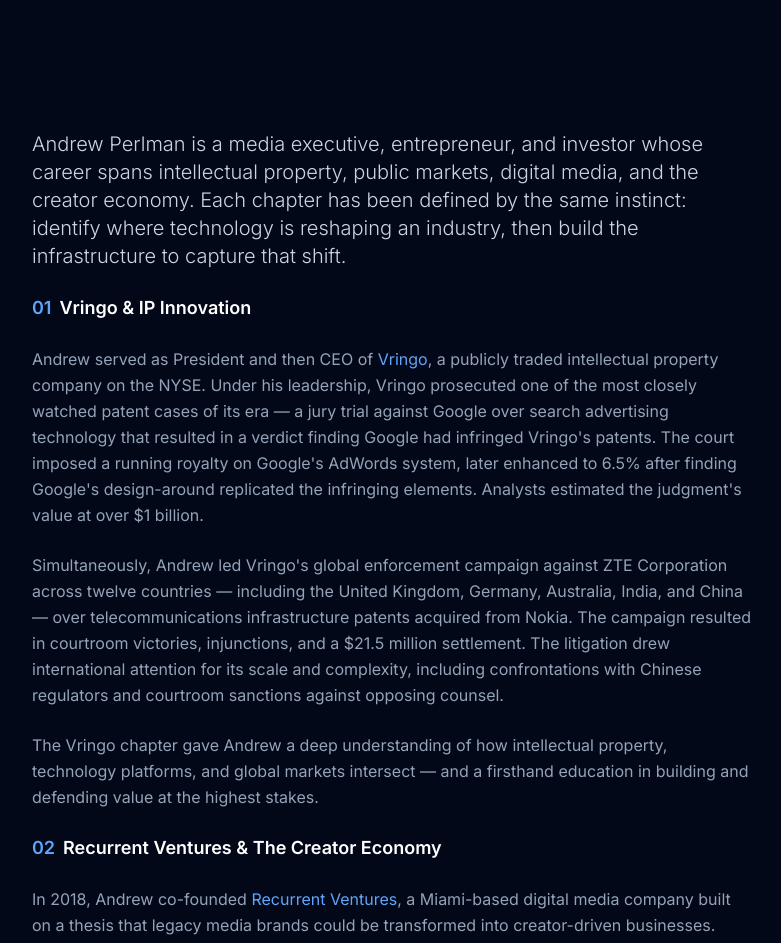
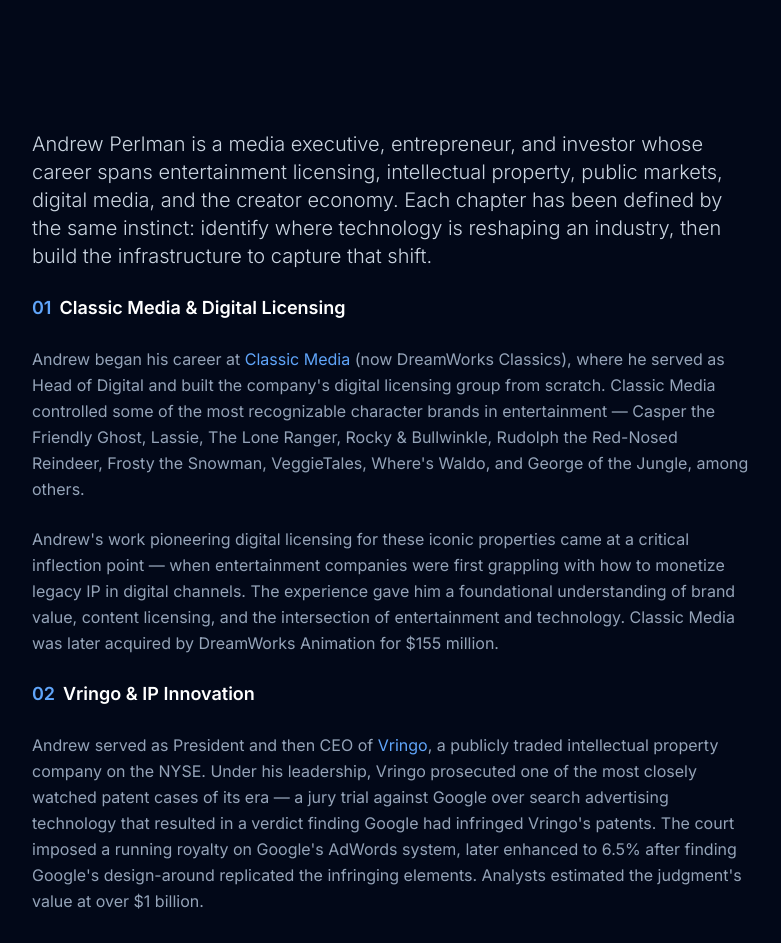
Before and after one commit to andrewdperlman-ux/perlman-ai-, a Next.js app: page /about in a window 1280 px wide. Shown: the part 540-1483 px from the top of the page, without its empty margins (248-1029 px from the left). Built offline with nearby package versions, Linux system fonts and the light colour scheme.

Commit message:
Add Classic Media/DreamWorks chapter - full 4-stage career arc

```diff
--- a/src/app/about/page.tsx
+++ b/src/app/about/page.tsx
@@ -67,11 +67,27 @@
           <div className="prose prose-invert prose-lg max-w-none">
             <div className="space-y-6 text-slate-400 leading-relaxed">
               <p className="text-xl text-slate-300 font-light">
-                Andrew Perlman is a media executive, entrepreneur, and investor whose career spans intellectual property, public markets, digital media, and the creator economy. Each chapter has been defined by the same instinct: identify where technology is reshaping an industry, then build the infrastructure to capture that shift.
+                Andrew Perlman is a media executive, entrepreneur, and investor whose career spans entertainment licensing, intellectual property, public markets, digital media, and the creator economy. Each chapter has been defined by the same instinct: identify where technology is reshaping an industry, then build the infrastructure to capture that shift.
               </p>
 
               <h3 className="text-white font-semibold text-lg mt-10 mb-4 flex items-center gap-2">
-                <span className="text-blue-400">01</span> Vringo &amp; IP Innovation
+                <span className="text-blue-400">01</span> Classic Media &amp; Digital Licensing
+              </h3>
+
+              <p>
+                Andrew began his career at{' '}
+                <a href="https://en.wikipedia.org/wiki/Classic_Media" target="_blank" rel="noopener noreferrer" className="text-blue-400 hover:text-blue-300 transition-colors">
+                  Classic Media
+                </a>
+                {' '}(now DreamWorks Classics), where he served as Head of Digital and built the company&apos;s digital licensing group from scratch. Classic Media controlled some of the most recognizable character brands in entertainment — Casper the Friendly Ghost, Lassie, The Lone Ranger, Rocky &amp; Bullwinkle, Rudolph the Red-Nosed Reindeer, Frosty the Snowman, VeggieTales, Where&apos;s Waldo, and George of the Jungle, among others.
+              </p>
+
+              <p>
+                Andrew&apos;s work pioneering digital licensing for these iconic properties came at a critical inflection point — when entertainment companies were first grappling with how to monetize legacy IP in digital channels. The experience gave him a foundational understanding of brand value, content licensing, and the intersection of entertainment and technology. Classic Media was later acquired by DreamWorks Animation for $155 million.
+              </p>
+
+              <h3 className="text-white font-semibold text-lg mt-10 mb-4 flex items-center gap-2">
+                <span className="text-blue-400">02</span> Vringo &amp; IP Innovation
               </h3>
 
               <p>
@@ -91,7 +107,7 @@
               </p>
 
               <h3 className="text-white font-semibold text-lg mt-10 mb-4 flex items-center gap-2">
-                <span className="text-blue-400">02</span> Recurrent Ventures &amp; The Creator Economy
+                <span className="text-blue-400">03</span> Recurrent Ventures &amp; The Creator Economy
               </h3>
 
               <p>
@@ -115,7 +131,7 @@
               </blockquote>
 
               <h3 className="text-white font-semibold text-lg mt-10 mb-4 flex items-center gap-2">
-                <span className="text-blue-400">03</span> AI &amp; The Future of Media
+                <span className="text-blue-400">04</span> AI &amp; The Future of Media
               </h3>
 
               <p>
@@ -149,6 +165,11 @@
 
           <div className="grid md:grid-cols-2 gap-4">
             {[
+              {
+                icon: '🎬',
+                title: 'Classic Media / DreamWorks',
+                desc: 'Head of Digital at Classic Media (now DreamWorks Classics). Built the digital licensing group for iconic brands including Casper, Lassie, Rocky & Bullwinkle, and VeggieTales. Company acquired for $155M.',
+              },
               {
                 icon: '⚖️',
                 title: 'Vringo vs. Google',
```
